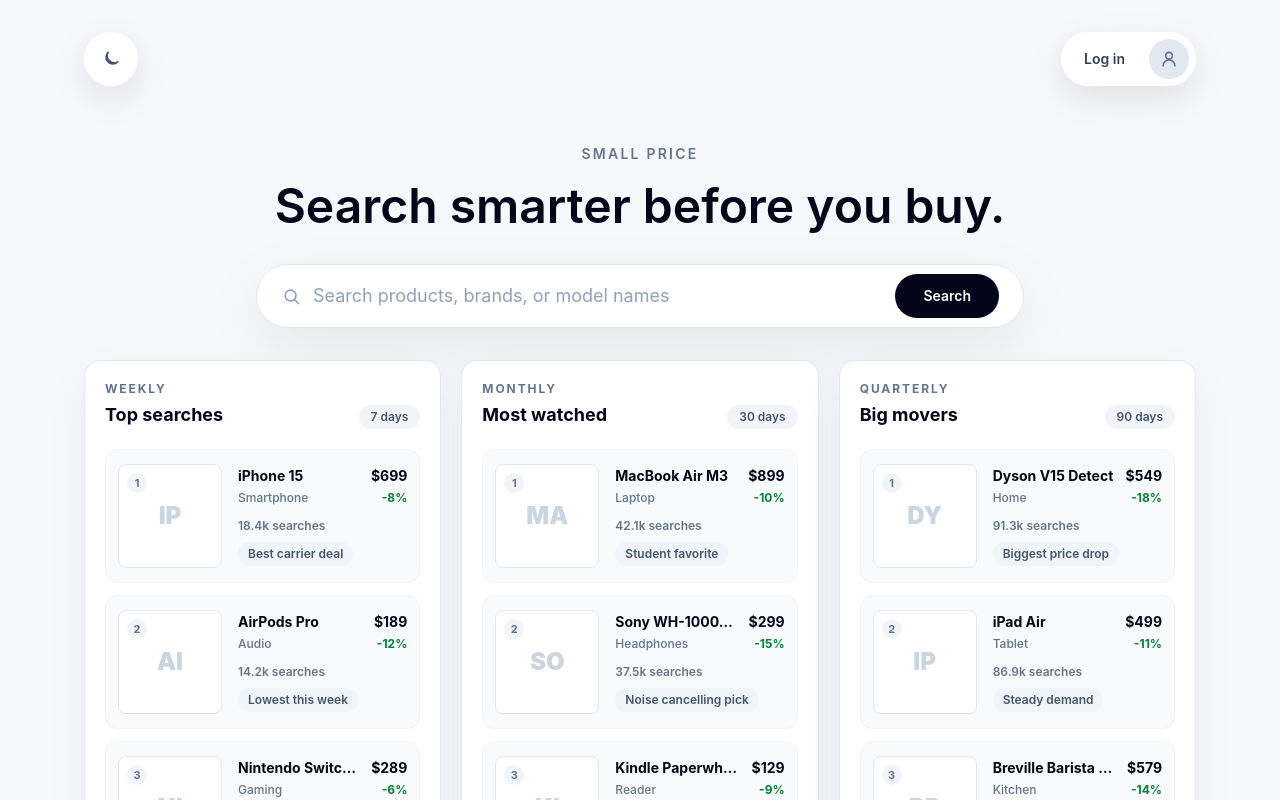
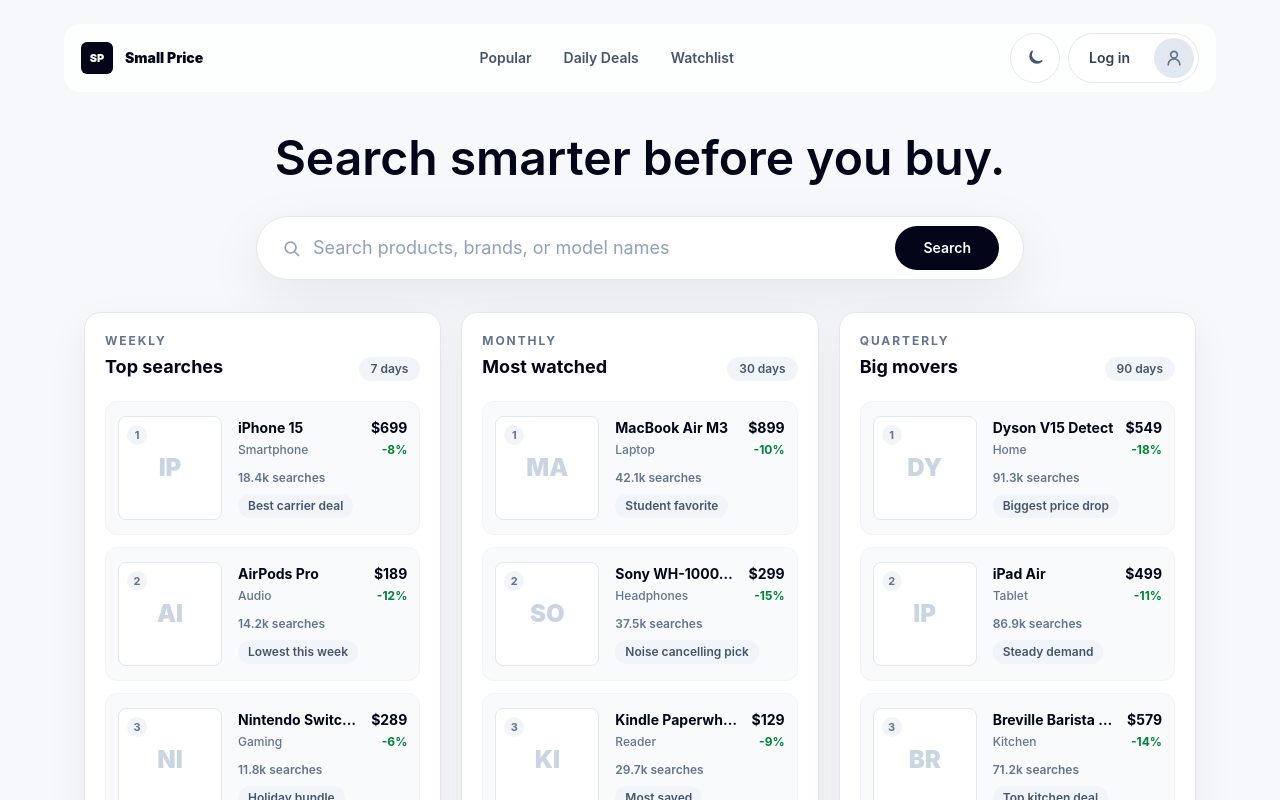
Before and after one commit to Mikalasa/small-price-web, a React (Vite) app in the folder small-price-web-react/: page / in a window 1280 px wide. Shown: the top 800 px of the page. Built offline with nearby package versions, Linux system fonts and the light colour scheme.

Commit message:
design header bar

```diff
--- /dev/null
+++ b/small-price-web-react/src/components/Header.jsx
@@ -0,0 +1,33 @@
+import { headerCopy } from "../constants/copy.js"
+import { headerStyles, pageStyles } from "../theme/styles.js"
+import LoginProfile from "./LoginProfile.jsx"
+import ThemeToggle from "./ThemeToggle.jsx"
+
+function Header({ isDark, onThemeToggle }) {
+  return (
+    <header className={pageStyles.topBar}>
+      <a className={headerStyles.brandLink} href="#search">
+        <span className={headerStyles.brandMark}>SP</span>
+        <span className={headerStyles.brandName}>{headerCopy.brand}</span>
+      </a>
+
+      <nav className={headerStyles.nav} aria-label={headerCopy.navigationLabel}>
+        {headerCopy.navigation.map((item) => (
+          <a className={headerStyles.navLink} href={item.href} key={item.href}>
+            {item.label}
+          </a>
+        ))}
+      </nav>
+
+      <div className={headerStyles.actions}>
+        <ThemeToggle
+          isDark={isDark}
+          onToggle={onThemeToggle}
+        />
+        <LoginProfile />
+      </div>
+    </header>
+  )
+}
+
+export default Header
--- a/small-price-web-react/src/components/SearchBar.jsx
+++ b/small-price-web-react/src/components/SearchBar.jsx
@@ -4,11 +4,8 @@ import { buttonStyles, inputStyles, pageStyles, textStyles } from "../theme/styl
 function SearchBar(){
     return (
         <main className={pageStyles.base} id="search">
-            <section className="mx-auto flex w-full max-w-6xl flex-col items-center px-5 pb-8 pt-32 sm:pt-36">
+            <section className="mx-auto flex w-full max-w-6xl flex-col items-center px-5 pb-8 pt-28 sm:pt-32">
                 <div className="mb-7 text-center">
-                    <p className={`mb-3 ${textStyles.eyebrow}`}>
-                        {searchCopy.eyebrow}
-                    </p>
                     <h1 className={`mx-auto max-w-3xl ${textStyles.heading}`}>
                         {searchCopy.heading}
                     </h1>
--- a/small-price-web-react/src/constants/copy.js
+++ b/small-price-web-react/src/constants/copy.js
@@ -4,6 +4,16 @@ export const searchCopy = {
   label: "Search products",
   placeholder: "Search products, brands, or model names",
   submit: "Search",
+}
+
+export const headerCopy = {
+  brand: "Small Price",
+  navigationLabel: "Primary navigation",
+  navigation: [
+    { label: "Popular", href: "#popular-products" },
+    { label: "Daily Deals", href: "#daily-deal" },
+    { label: "Watchlist", href: "#watchlist" },
+  ],
 }
 
 export const authCopy = {
--- a/small-price-web-react/src/pages/Home.jsx
+++ b/small-price-web-react/src/pages/Home.jsx
@@ -1,9 +1,8 @@
 import { useState } from "react";
 import SearchBar from "../components/SearchBar.jsx";
-import LoginProfile from "../components/LoginProfile.jsx";
 import PopularProductsList from "../components/PopularProductsList.jsx";
-import ThemeToggle from "../components/ThemeToggle.jsx";
 import Footer from "../components/Footer.jsx";
+import Header from "../components/Header.jsx";
 import DailyDeals from "../features/deals/components/DailyDeals.jsx";
 import WatchlistSection from "../features/watchlist/components/WatchlistSection.jsx";
 import { popularCopy } from "../constants/copy.js";
@@ -19,13 +18,10 @@ function Home() {
 
     return(
         <div className={`relative min-h-screen ${pageStyles.base} ${isDark ? "dark" : ""}`} id="top">
-            <div className={pageStyles.topBar}>
-                <ThemeToggle
-                    isDark={isDark}
-                    onToggle={() => setIsDark((current) => !current)}
-                />
-                <LoginProfile />
-            </div>
+            <Header
+                isDark={isDark}
+                onThemeToggle={() => setIsDark((current) => !current)}
+            />
             <SearchBar />
             <section
                 className="mx-auto grid w-full max-w-6xl gap-5 px-5 pb-16 lg:grid-cols-3"
--- a/small-price-web-react/src/theme/styles.js
+++ b/small-price-web-react/src/theme/styles.js
@@ -1,6 +1,15 @@
 export const pageStyles = {
   base: "bg-[#f7f8fb] text-slate-950 transition-colors dark:bg-slate-950 dark:text-slate-100",
-  topBar: "absolute inset-x-0 top-5 z-10 mx-auto flex w-full max-w-6xl items-center justify-between px-5 sm:top-8 sm:px-5",
+  topBar: "absolute inset-x-0 top-5 z-10 mx-auto flex w-[calc(100%-2.5rem)] max-w-6xl items-center justify-between rounded-2xl border border-white/80 bg-white/78 px-3 py-2 backdrop-blur-md dark:border-slate-800 dark:bg-slate-900/78 sm:top-6 sm:px-4",
+}
+
+export const headerStyles = {
+  brandLink: "flex items-center gap-3 rounded-lg text-slate-950 transition hover:text-slate-700 focus-visible:outline-2 focus-visible:outline-offset-4 focus-visible:outline-slate-600 dark:text-slate-50 dark:hover:text-white",
+  brandMark: "flex h-8 w-8 items-center justify-center rounded-md bg-slate-950 text-[11px] font-black text-white dark:bg-slate-100 dark:text-slate-950",
+  brandName: "hidden text-sm font-black tracking-normal sm:block",
+  nav: "hidden items-center gap-1 md:flex",
+  navLink: "rounded-lg px-3.5 py-2 text-sm font-semibold text-slate-600 transition hover:bg-slate-100 hover:text-slate-950 focus-visible:outline-2 focus-visible:outline-offset-2 focus-visible:outline-slate-600 dark:text-slate-300 dark:hover:bg-slate-800 dark:hover:text-white",
+  actions: "flex items-center gap-2",
 }
 
 export const textStyles = {
@@ -67,7 +76,7 @@ export const inputStyles = {
 }
 
 export const loginStyles = {
-  profileShell: "rounded-full border border-white/70 bg-white/90 p-1.5 shadow-[0_12px_35px_rgba(15,23,42,0.1)] backdrop-blur-md dark:border-slate-800 dark:bg-slate-900/90 dark:shadow-none",
+  profileShell: "rounded-full border border-slate-200 bg-white/80 p-1 dark:border-slate-700 dark:bg-slate-900/80",
   avatarButton: "h-10 w-10 rounded-full text-sm font-bold transition focus-visible:outline-2 focus-visible:outline-offset-2 focus-visible:outline-slate-600",
   modalBackdrop: "bg-slate-950/30 px-4 py-8 dark:bg-slate-950/70",
   modalPanel: "relative w-full max-w-md overflow-hidden rounded-2xl border border-slate-200 bg-white shadow-[0_22px_70px_rgba(15,23,42,0.16)] dark:border-slate-800 dark:bg-slate-900 dark:shadow-none",
@@ -86,7 +95,7 @@ export const loginStyles = {
 }
 
 export const themeToggleStyles = {
-  shell: "rounded-full border border-white/70 bg-white/90 p-1.5 shadow-[0_12px_35px_rgba(15,23,42,0.1)] backdrop-blur-md dark:border-slate-800 dark:bg-slate-900/90 dark:shadow-none",
+  shell: "rounded-full border border-slate-200 bg-white/80 p-1 dark:border-slate-700 dark:bg-slate-900/80",
   button: "flex h-10 w-10 items-center justify-center rounded-full text-slate-600 transition hover:bg-slate-100 hover:text-slate-950 focus-visible:outline-2 focus-visible:outline-offset-2 focus-visible:outline-slate-600 dark:text-slate-300 dark:hover:bg-slate-800 dark:hover:text-white",
 }
 
```
